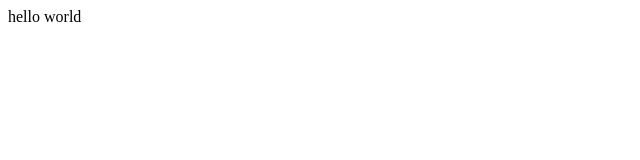
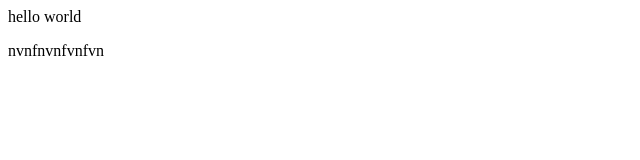
Before and after one commit to AshiniGarusinghe28/work_1, a plain HTML site: page index.html in a window 1280 px wide. Shown: the full height of the page, 0-640 px from the left. Drawn offline with Linux system fonts and the light colour scheme.

Commit message:
Update index.html

```diff
--- a/index.html
+++ b/index.html
@@ -1,5 +1,10 @@
 <html>
+<head>
+<title>Hello</title>
+</head>
 <body>
 hello world
+<br>
+<p>nvnfnvnfvnfvn</p>
 </body>
 </html>
```
